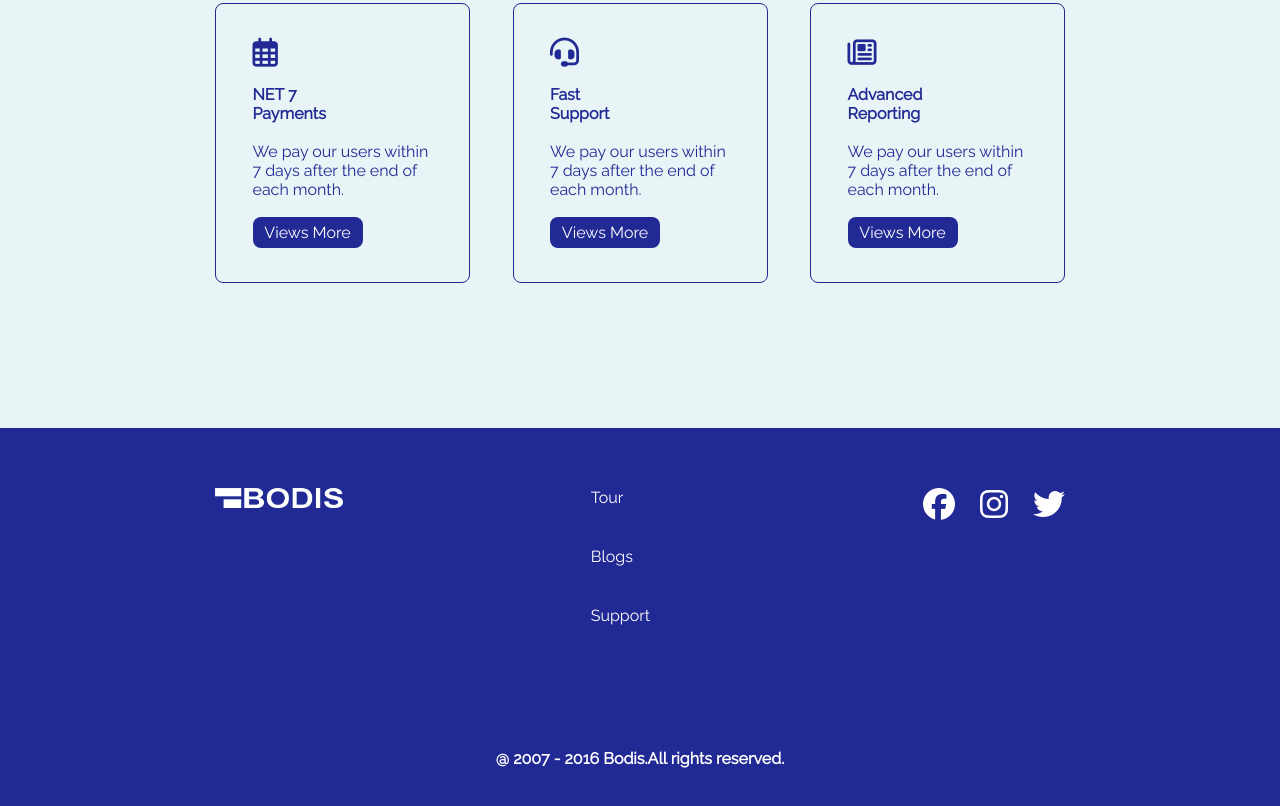
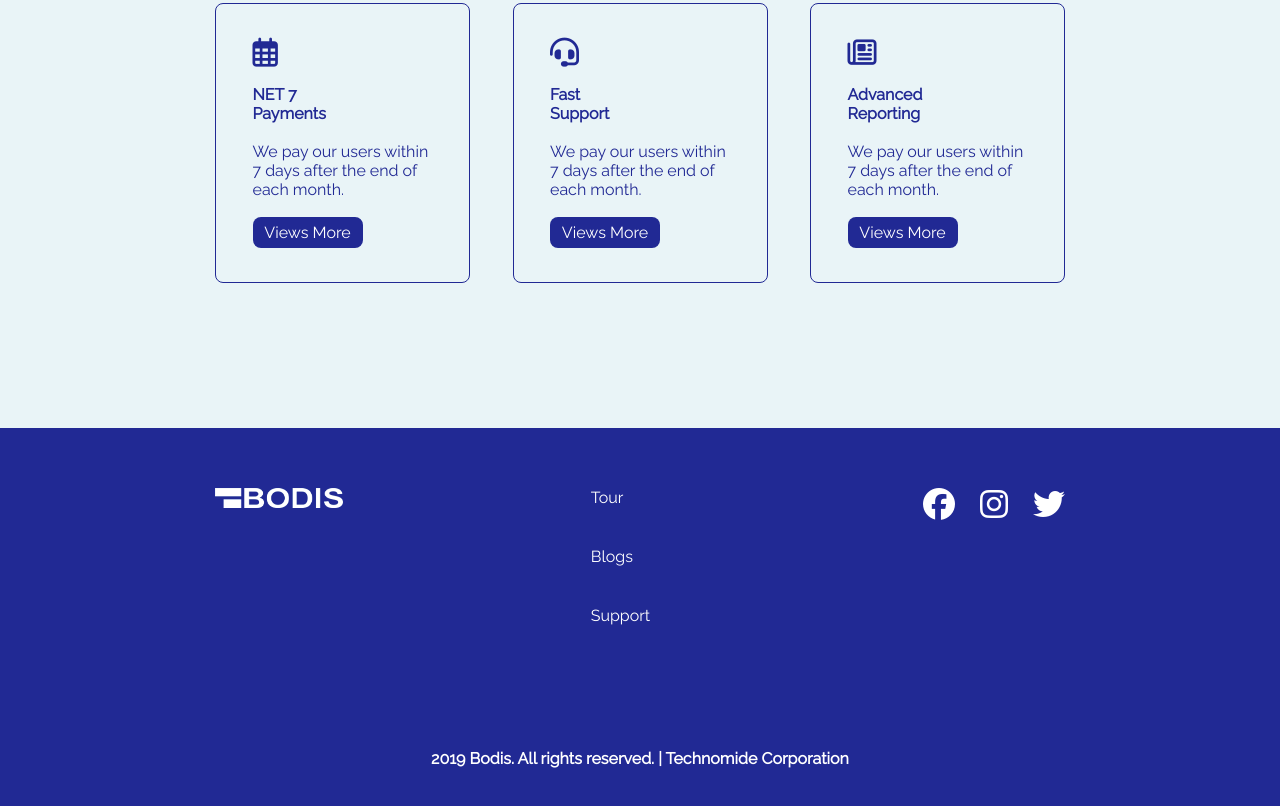
Before and after one commit to technomide/Bodis, a plain HTML site: page index.html in a window 1280 px wide. Shown: the part 3592-4398 px from the top of the page. Drawn offline with Linux system fonts and the light colour scheme; a web font is replaced by a local one.

Commit message:
title updated

```diff
--- a/index.html
+++ b/index.html
@@ -3,7 +3,7 @@
 <head>
 	<meta charset="utf-8">
 	<meta name="viewport" content="width=device-width, initial-scale=1.0">
-	<title>demo</title>
+	<title>Bodis | Technomide Portfolio </title>
 	<link rel="stylesheet" media="(min-width:769px)" type="text/css" href="style.css">
 	<link rel="stylesheet" media="(max-width:768px)" href="./ipad.css">
 	<link rel="stylesheet" media="(max-width:500px)" href="./mobile.css">
@@ -180,7 +180,7 @@
 				</div>
 			</div>
 			<div>
-				<h4>@ 2007 - 2016 Bodis.All rights reserved.</h4>
+				<h4>2019 Bodis. All rights reserved. | Technomide Corporation</h4>
 			</div>
 		</div>
 	</footer>
```
